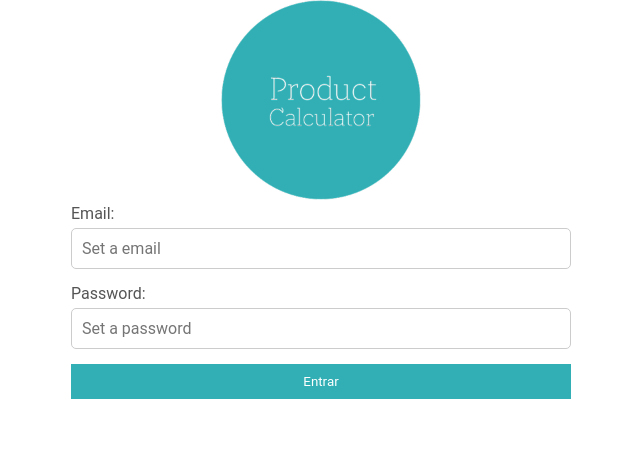
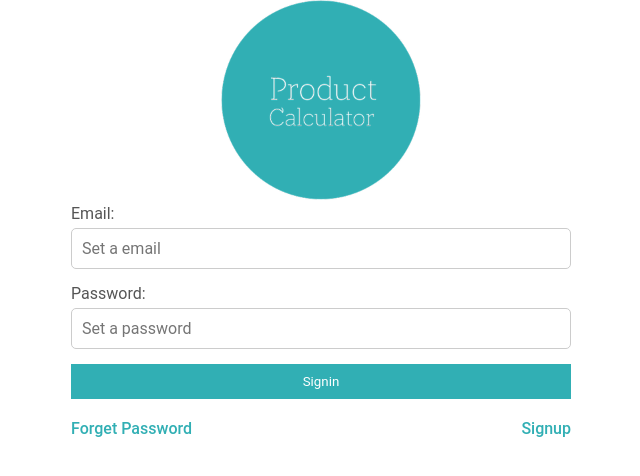
Before and after one commit to johnk531/product-calculator-front, a React (Create React App) app: page /login in a window 1280 px wide. Shown: the top 476 px of the page, without its empty margins (319-959 px from the left). Built offline with nearby package versions, Linux system fonts and the light colour scheme; no server answers.

Commit message:
Fix: add links to Forget Password and Signup

```diff
--- a/src/components/Form.style.js
+++ b/src/components/Form.style.js
@@ -2,6 +2,8 @@ import styled from "styled-components";
 
 export const Form = styled.div`
     width: 100%;
+
+    form {
 
         div {
             width: 100%;
@@ -20,11 +22,34 @@ export const Form = styled.div`
             border-radius: 5px;
         }
 
+        input:focus-visible{ outline: 1px solid #31afb4; }
+
         label {
             color: #555;
             font-size: 12pt;
             display: flex;
             flex-direction: column;
+        }
+
+    }
+
+    &>div {
+        margin-top: 20px;
+        display: flex;
+        justify-content: center;
+
+        div {
+            width: 100%;
+            max-width: 500px;
+            display: flex;
+            justify-content: space-between;
+
+            a {
+                color: #31afb4;
+                font-weight: 500;
+                text-decoration: none;
+            }
+        }
     }
 
     @media (min-width: 550px) {
--- a/src/routes/login/login.js
+++ b/src/routes/login/login.js
@@ -1,4 +1,5 @@
 import React, { useState } from 'react';
+import { Link } from 'react-router-dom';
 
 //services
 import useApi from '../../services/useApi';
@@ -49,8 +50,14 @@ const Login = () =>{
               <input type='password' name='password' id='password' value={password} onChange={e => setPassword(e.target.value)} placeholder='Set a password' required />
             </label>
           </div>
-          <StyledButton>Entrar</StyledButton>
+          <StyledButton>Signin</StyledButton>
         </form>
+        <div>
+          <div>
+            <Link to='/forget-password'>Forget Password</Link>
+            <Link to='/signup'>Signup</Link>
+          </div>
+        </div>
       </Form>
     </Container>
   );
```
Lines whose indentation alone changed are shown as unchanged.
